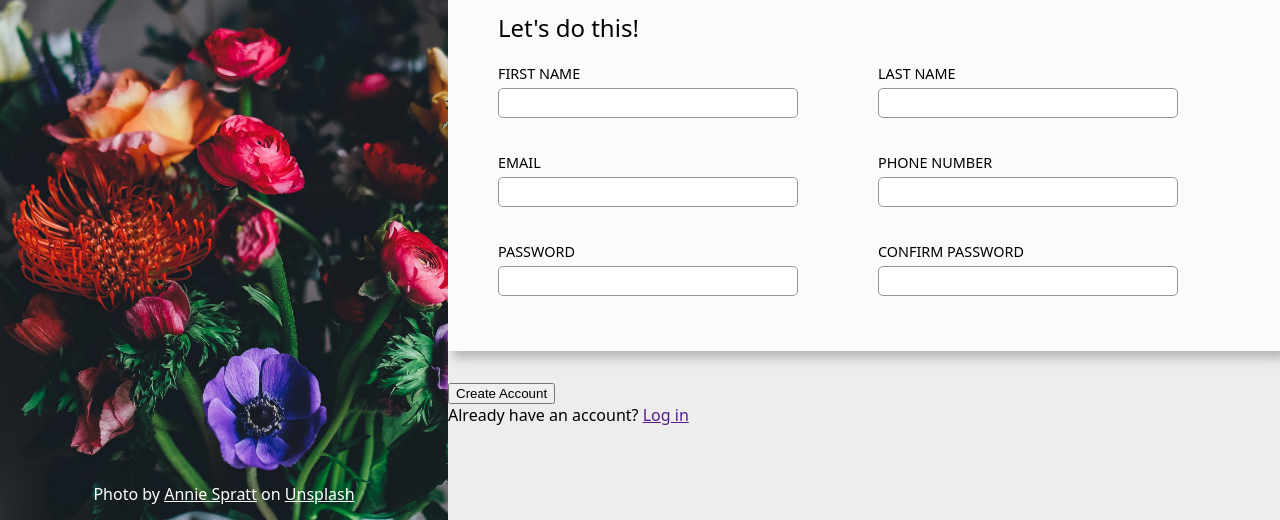
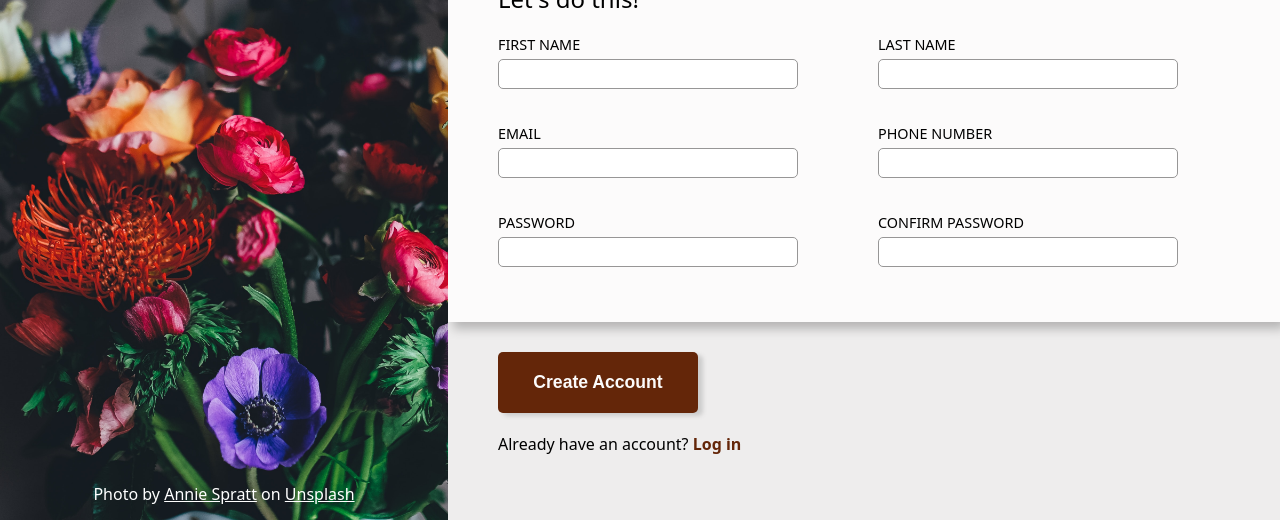
Before and after one commit to indigoBill/sign-up-form, a plain HTML site: page index.html in a window 1280 px wide. Shown: the part 280-800 px from the top of the page. Drawn offline with Linux system fonts and the light colour scheme.

Commit message:
Add new style rules

```diff
--- a/style.css
+++ b/style.css
@@ -13,6 +13,7 @@ body {
     display: flex;
     flex-wrap: wrap;
     width: 100vw;
+    min-width: fit-content;
     height: 100vh;
     margin: 0;
 }
@@ -149,14 +150,41 @@ span {
     margin-top: 5px;
 }
 
-input[type="email"]:focus:invalid + span::before {
-    content: "*REQUIRED: EXAMPLE@MAIL.COM";
+input[type="email"]:focus:invalid + span::after {
+    content: ": EXAMPLE@MAIL.COM";
 }
 
-input[type="tel"]:focus:invalid + span::before {
-    content: "*REQUIRED: XXX-XXX-XXXX";
+input[type="tel"]:focus:invalid + span::after {
+    content: ": XXX-XXX-XXXX";
 }
 
-input[name="password"]:focus:invalid + span::before {
-    content: "*REQUIRED: MINIMUM LENGTH OF 8 CHARACTERS";
+input[name="password"]:focus:invalid + span::after {
+    content: ": MINIMUM LENGTH OF 8 CHARACTERS";
 }
+
+button {
+    padding: 20px;
+    width: 200px;
+    font-size: 1.1rem;
+    font-weight: bold;
+    color: rgb(252, 251, 251);
+    background-color: rgb(100, 38, 9);
+    border: none;
+    border-radius: 5px;
+    cursor: pointer;
+    box-shadow: 5px 3px 4px rgb(204, 204, 204);
+}
+
+.button-text-container {
+    padding-left: 50px;
+}
+
+.button-text-container div {
+    margin-top: 20px;
+}
+
+.button-text-container a {
+    text-decoration: none;
+    color: rgb(100, 38, 9);
+    font-weight: bold;
+}
```
